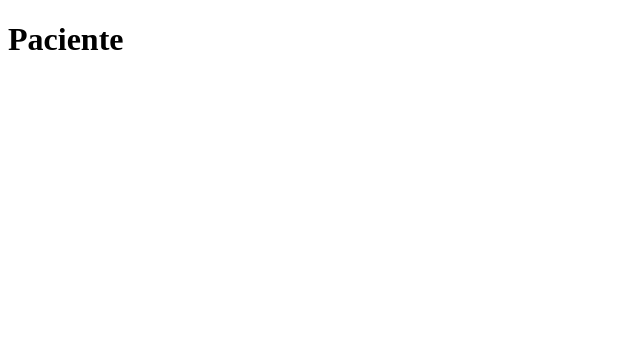
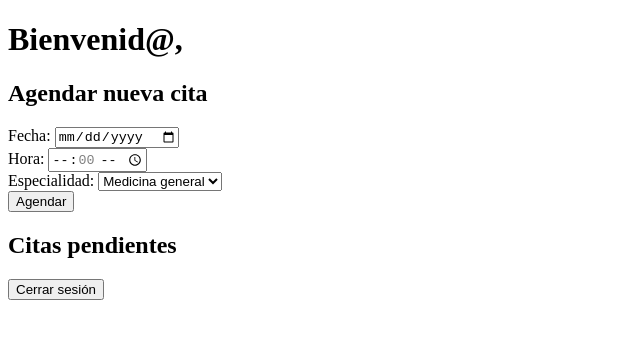
Before and after one commit to Jvalencia25/ModuloManejoDeCitas, a plain HTML site: page paciente.html in a window 1280 px wide. Shown: the whole page, without its empty margins (0-640 px from the left). Drawn offline with Linux system fonts and the light colour scheme.

Commit message:
Update login.js - Paciente.html

```diff
--- a/paciente.html
+++ b/paciente.html
@@ -1,10 +1,41 @@
 <!DOCTYPE html>
-<html>
+<html lang="es">
 <head>
     <meta charset="UTF-8" />
-    <title>title</title>
+    <title>Agenda tu cita</title>
+    <link rel="stylesheet" href="css/estilos.css">
 </head>
 <body>
-    <h1>Paciente</h1>
+    <h1>Bienvenid@, <span id="nombrePaciente"></span></h1>
+
+    <div id="agendaCita">
+        <h2>Agendar nueva cita</h2>
+        <form id="formCita">
+            <label>Fecha:</label>
+            <input type="date" id="fechaCita" required><br>
+
+            <label>Hora:</label>
+            <input type="time" id="horaCita" step="900000" min="06:00" max="20:00"required><br>
+
+            <label>Especialidad:</label>
+            <select id="especialidadCita" required>
+                <option value="general">Medicina general</option>
+                <option value="pediatría">Pediatría</option>
+                <option value="odontología">Odontología</option>
+                <option value="psicología">Psicología</option>
+            </select><br>
+
+            <button type="submit">Agendar</button>
+        </form>
+    </div>
+
+    <div id="ListCit">
+        <h2>Citas pendientes</h2>
+        <ul id="listaCitas"></ul>
+    </div>
+
+    <button id="btnCerrarSesion">Cerrar sesión</button>
+
+    <script src="js/paciente.js"></script>
 </body>
 </html>
```
Also changed, not shown: js/login.js (+7 -0 lines).
